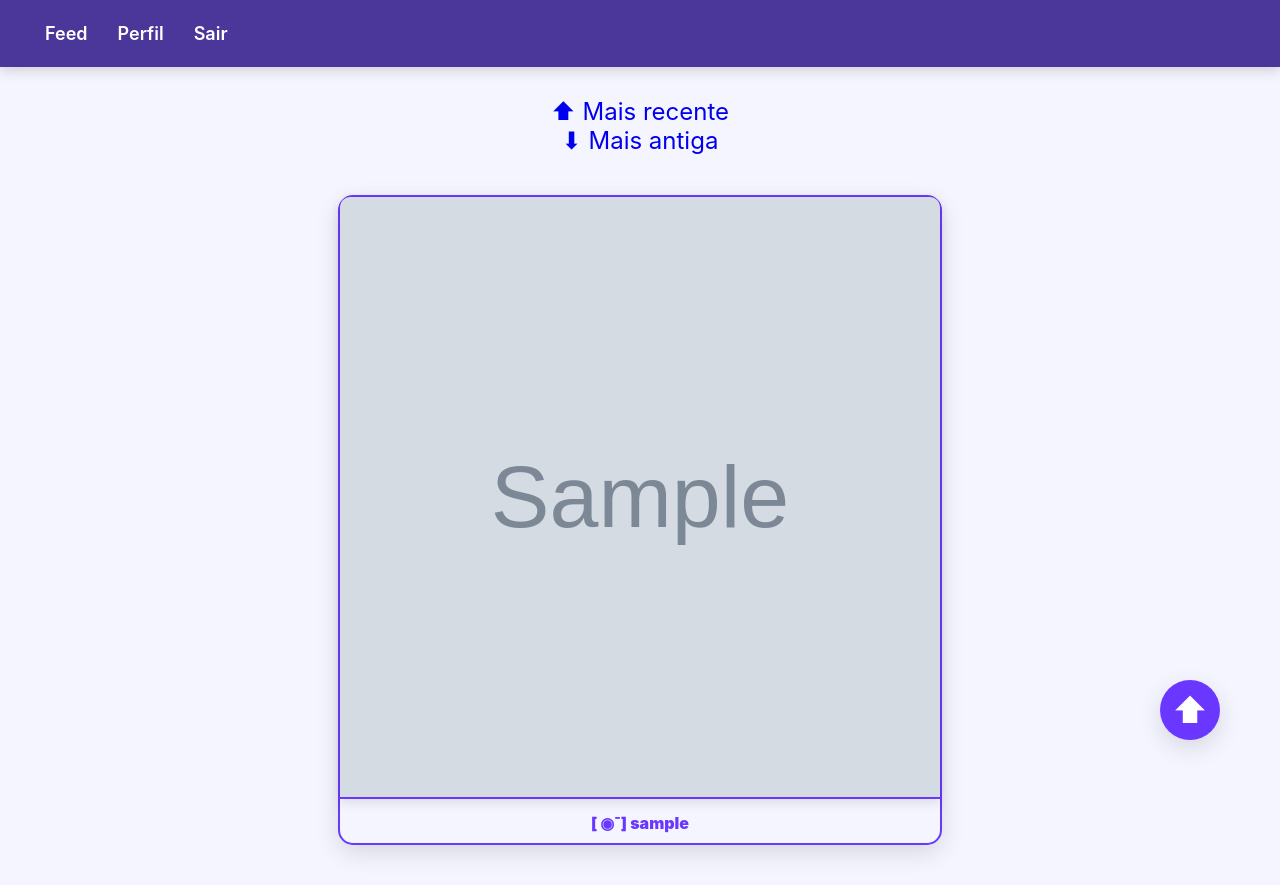
After one commit to Kadisa-Cyber/RedeSocial, a Flask app: page /feed/1 in a window 1280 px wide. The commit adds this page. Run offline with Flask 3, Linux system fonts and the light colour scheme; a user stored in the database is signed in; tables that the repository leaves empty hold one stand-in row (values such as "Sample post"); grey boxes marked "Sample" are stand-in pictures.

Commit message:
Add files via upload

```diff
--- /dev/null
+++ b/appfleshi/templates/feed.html
@@ -0,0 +1,122 @@
+{% extends "homepage.html" %}
+
+{% block title %}
+    Feed de Fotos
+{% endblock %}
+
+{% block body %}
+    <style>
+        body {
+            margin: 0;
+            padding: 0;
+            background: #f5f5ff;
+            font-family: "Inter", sans-serif;
+        }
+
+        .feed-container {
+            max-width: 700px;
+            margin: 20px auto;
+            padding: 20px;
+            display: flex;
+            flex-wrap: wrap;
+            gap: 20px;
+            justify-content: center;
+        }
+
+
+        .foto-postada{
+            width: 600px;
+            height: 600px;
+            border-radius: 10px 10px 0px 0px;
+            box-shadow: 0 4px 12px rgba(0, 0, 0, 0.1);
+            border-width: 0px 0px 2px 0px;
+            border-style: solid;
+            border-color: #6937ff;
+            object-fit: cover;
+            flex-grow: 0;
+            margin: 20px
+            flex-shrink: 0;
+        }
+
+        .imagem-feed-username{
+            display: flex;
+            justify-content: center;
+            flex-direction: column;
+            align-items: center;
+            border: 2px solid #6937ff;
+            border-radius: 15px;
+            box-shadow: 0 8px 25px rgba(0,0,0,0.12);
+            background: #f5f5ff;
+        }
+
+        .user-photo{
+            margin-top: 10px;
+            font-weight: 900;
+             color: #6937ff;
+            text-decoration: none;
+            margin-bottom: 10px;
+        }
+
+        .orderImagens{
+            width: 100%;
+            display: flex;
+            flex-direction: column;
+            justify-content: center;
+            align-items: center;
+            margin-top: 30px;
+        }
+
+        .orderImagens a{
+            text-decoration: none;
+            font-size: 24px;
+            color: 6937ff;
+        }
+
+        .scrollTop{
+            background: #6937ff;
+            display: flex;
+            justify-content: center;
+            align-items: center;
+            padding: 20px;
+            text-decoration: none;
+            font-size: 35px;
+            border-radius: 100%;
+            color: white;
+            width: 20px;
+            height: 20px;
+            position: fixed;
+            right: 60px;
+            bottom: 60px;
+            z-index: 1000;
+            box-shadow: 0 8px 25px rgba(0,0,0,0.12);
+        }
+
+        .scrollTop:hover{
+            border: 1px solid #6937ff;
+            background: white;
+            color: #6937ff;
+            transition: 0.5s;
+        }
+    </style>
+
+    {% include "navbar.html" %}
+
+
+    <div class="orderImagens">
+        <a href="{{ url_for('feed', order='desc') }}"> ⬆ Mais recente</a>
+        <a href="{{ url_for('feed', order='asc') }}">⬇ Mais antiga</a>
+    </div>
+
+    <a href="#" class="scrollTop">⬆</a>
+
+    <div class="feed-container">
+        {% for photo in photos %}
+        <div class="imagem-feed-username">
+             <a href="{{ url_for('profile', user_id=photo.user_id) }}">
+                 <img class="foto-postada" src="{{ url_for('static', filename='posts_photos/' ~ photo.file_name) }}" alt="Foto do usuário">
+                 <a class="user-photo" href="{{ url_for('profile', user_id=photo.user_id) }}"> [ ◉¯] {{ photo.user.username }}</a>
+             </a>
+        </div>
+        {% endfor %}
+    </div>
+{% endblock %}
--- a/appfleshi/templates/homepage.html
+++ b/appfleshi/templates/homepage.html
@@ -72,6 +72,17 @@
             transform: translateY(-2px);
             box-shadow: 0 6px 18px rgba(122, 77, 255, 0.3);
         }
+
+        .cadastrar{
+            width: 94%;
+            margin-bottom: 18px;
+            padding: 12px;
+            border-radius: 8px;
+            font-size: 15px;
+            transition: 0.2s;
+            color: #6937ff;
+            text-decoration: none;
+        }
     </style>
 </head>
 
@@ -93,6 +104,8 @@
 
             {{ form.submit() }}
         </form>
+
+        <a class="cadastrar" href="{{ url_for('createaccount') }}">Não tenho uma conta, cadastrar-se</a>
     </div>
     {% endblock %}
 </body>
--- /dev/null
+++ b/appfleshi/templates/navbar.html
@@ -0,0 +1,58 @@
+{% extends "homepage.html" %}
+
+{% block title %}
+    Fléshi - Feed
+{% endblock %}
+
+{% block body %}
+<body>
+
+    <style>
+
+        body {
+            font-family: 'Inter', sans-serif;
+            margin: 0;
+            padding: 0;
+            background-color: #f5f5ff; /* Roxo claro / lavanda para o fundo */
+        }
+
+
+        nav {
+            background-color: #4a3799; /* Roxo escuro para o fundo da nav */
+            padding: 15px 30px;
+            box-shadow: 0 4px 12px rgba(0, 0, 0, 0.15); /* Sombra suave */
+            display: flex;
+            justify-content: flex-start; /* Alinha o link à esquerda */
+        }
+
+
+        nav a {
+            color: #ffffff; /* Texto branco */
+            text-decoration: none;
+            font-size: 18px;
+            font-weight: 600;
+            padding: 8px 15px;
+            border-radius: 6px;
+            transition: background-color 0.3s, transform 0.2s;
+        }
+
+
+        nav a:hover {
+            background-color: #7a4dff; /* Roxo mais claro (tom de destaque) */
+            transform: translateY(-1px); /* Leve levantamento */
+        }
+
+
+
+    </style>
+
+    <nav>
+        <a href="{{ url_for('feed', order='desc') }}">Feed</a>
+         <a href="{{ url_for('profile', user_id=current_user.id) }}">Perfil</a>
+        <a href="{{ url_for('logout') }}">Sair</a>
+
+    </nav>
+
+
+</body>
+{% endblock %}
```
Also changed, not shown: appfleshi/templates/createaccount.html (+33 -3 lines), appfleshi/templates/profile.html (+21 -13 lines).
